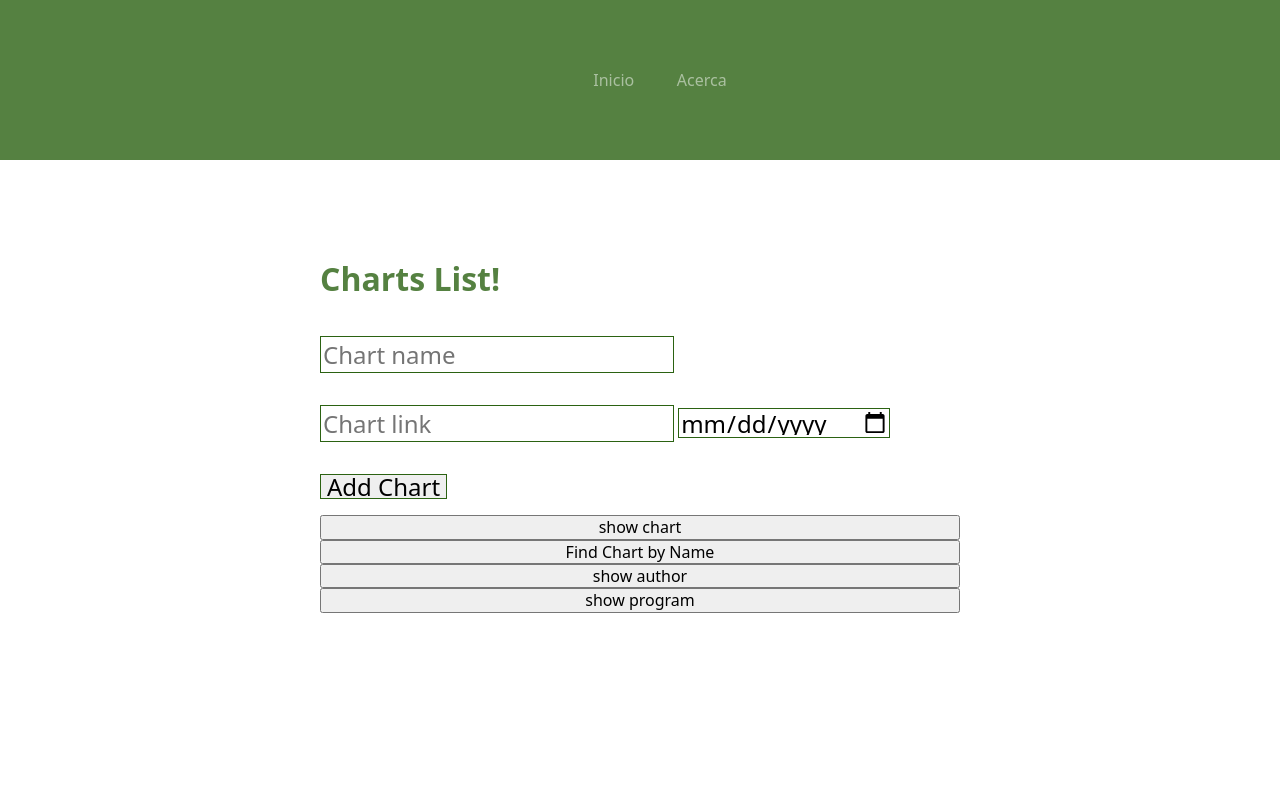
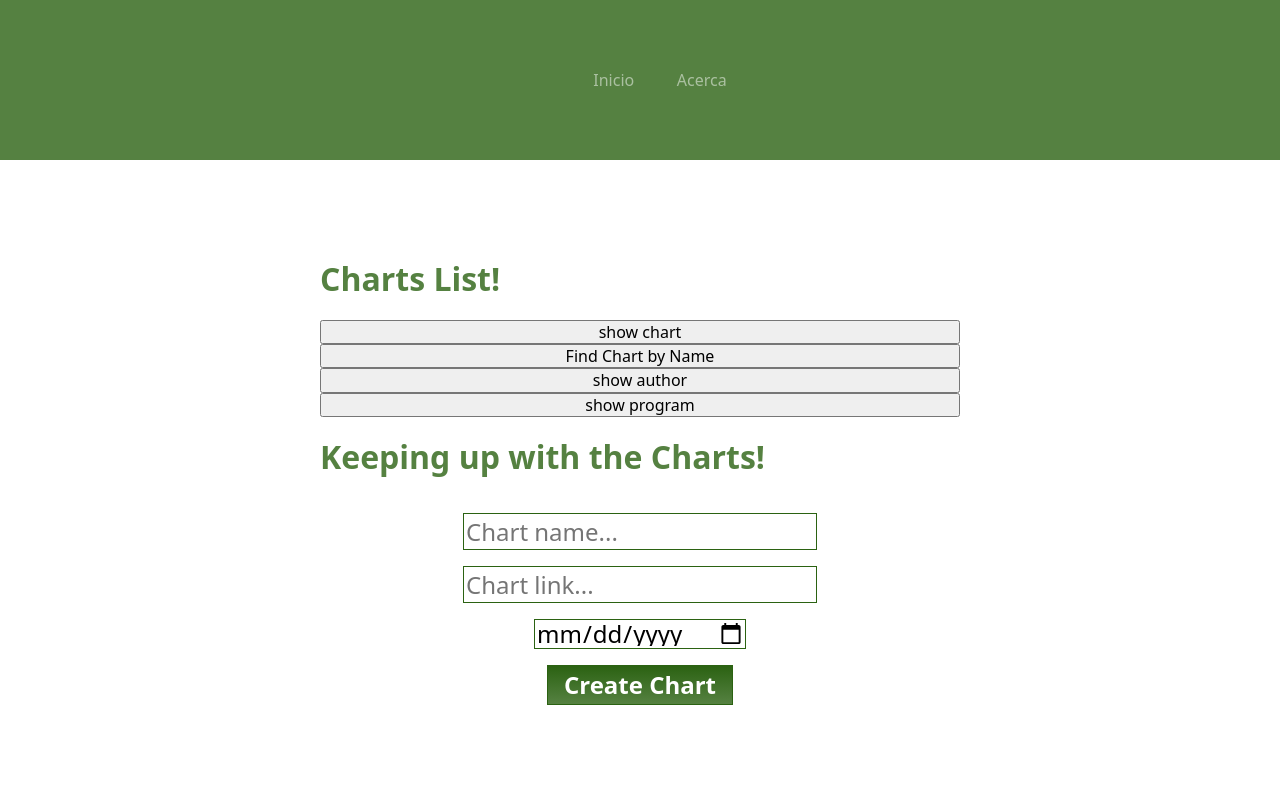
Before and after one commit to jdromero88/keeping-up-with-the-charts, a website: page index.html in a window 1280 px wide. Shown: the top 800 px of the page. Drawn offline with Linux system fonts and the light colour scheme.

Commit message:
Implemented chart view

```diff
--- a/assets/js/controllers/chart-controller.js
+++ b/assets/js/controllers/chart-controller.js
@@ -3,4 +3,6 @@ class ChartController {
     this.model = model
     this.view = view
   }
+
+
 }
--- a/assets/js/indexMVC.js
+++ b/assets/js/indexMVC.js
@@ -21,6 +21,16 @@ function init() {
   app.model.deleteChart("china lifestyle")
   console.log(app.model.listCharts())
 
+  function addCharte(e) {
+    e.preventDefault()
+    let name = document.querySelector("#chartName").value
+    let link = document.querySelector("#chartLink").value
+    let dob = document.querySelector("#chartDOB").value
+
+    console.log(name, " ", link, " ", dob);
+    app.model.addChart(name, link, dob)
+    console.log(app.model.listCharts())
+  }
 
 
   // Listeners
@@ -28,7 +38,7 @@ function init() {
   document.querySelector('#showChartById').addEventListener('click', () => findChart("nuevo"))
   document.querySelector('#showAuthor').addEventListener('click', showAuthor)
   document.querySelector('#showProgram').addEventListener('click', showProgram)
-  document.querySelector('#addChart').addEventListener('click', (e) => addChart(e))
+  document.querySelector('#createChart').addEventListener('click', (e) => addCharte(e))
 }
 
 
--- a/assets/js/views/chart-view.js
+++ b/assets/js/views/chart-view.js
@@ -1,13 +1,60 @@
 class ChartView {
-  constructor() {}
+  constructor() {
+    // Root element
+    this.app = this.getElement('#root')
+
+    // title of the app
+    this.title = this.createElement('h1', 'main__h1')
+    this.title.innerText = 'Keeping up with the Charts!'
+
+    // Create form
+    this.form = this.createElement('form')
+
+    // Inputs
+    this.chartNameInput = this.createElement('input')
+    this.chartNameInput.id = 'chartName'
+    this.chartNameInput.type = 'text'
+    this.chartNameInput.name = 'name'
+    this.chartNameInput.placeholder = 'Chart name...'
+
+    this.chartLinkInput = this.createElement('input')
+    this.chartLinkInput.id = 'chartLink'
+    this.chartLinkInput.type = 'text'
+    this.chartLinkInput.name = 'link'
+    this.chartLinkInput.placeholder = 'Chart link...'
+
+    this.chartDOBInput = this.createElement('input')
+    this.chartDOBInput.id = 'chartDOB'
+    this.chartDOBInput.type = 'date'
+    this.chartDOBInput.name = 'DOB'
+
+    this.chartSubmitInput = this.createElement('input', 'main__button')
+    this.chartSubmitInput.id = 'createChart'
+    this.chartSubmitInput.type = 'submit'
+    this.chartSubmitInput.name = 'submit'
+    this.chartSubmitInput.value = 'Create Chart'
+
+
+    // append inputs to the form
+    this.form.append(this.chartNameInput, this.chartLinkInput, this.chartDOBInput, this.chartSubmitInput)
+
+    this.app.append(this.title, this.form)
+  }
 
   logConnected() {
     console.log("connected")
   }
 
+  // Create element with class
   createElement(tag, className) {
     const element = document.createElement(tag)
     if (className) element.classList.add(className)
+
+    return element
   }
 
+  getElement(selector) {
+    const element = document.querySelector(selector)
+    return element
+  }
 }
--- a/assets/scss/home.scss
+++ b/assets/scss/home.scss
@@ -41,6 +41,7 @@
   // TODO: move this to Typography
   input {
     // overflow-x: hidden;
+    display: block;
     font-size: 1.2rem;
     line-height: .8;
     margin: .5rem .5rem;
--- a/index.html
+++ b/index.html
@@ -37,30 +37,6 @@
 		</header>
 		<main id="root" class="main">
 			<h1 class="main__h1">Charts List!</h1>
-			<form>
-				<input id="chartName"
-					class="index__input"
-					type="text"
-					name="name"
-					value=""
-					placeholder="Chart name">
-				<input id="chartLink"
-					class="index__input"
-					type="text"
-					name="link"
-					value=""
-					placeholder="Chart link">
-				<input id="chartDate"
-					class="index__input"
-					type="date"
-					name="creation-date"
-					value="" >
-				<input id="addChart"
-					class="index__input"
-					type="submit"
-					name="submit"
-					value="Add Chart">
-			</form>
 
 			<button id="showChart" type="button" name="showChart">show chart</button>
 			<button id="showChartById" type="button" name="showChart">Find Chart by Name</button>
```
Also changed, not shown: assets/css/index.css, 1 other file.
